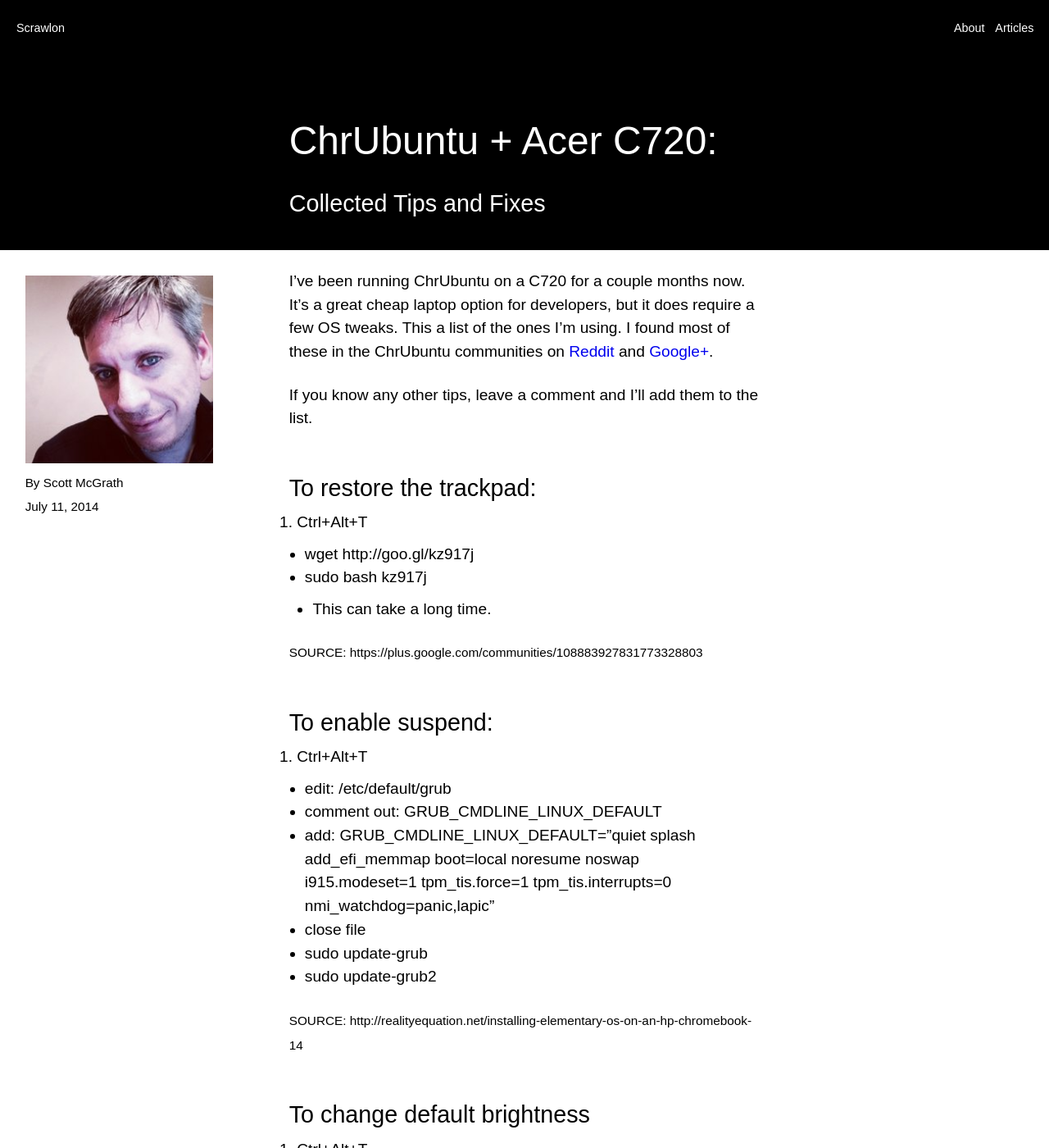
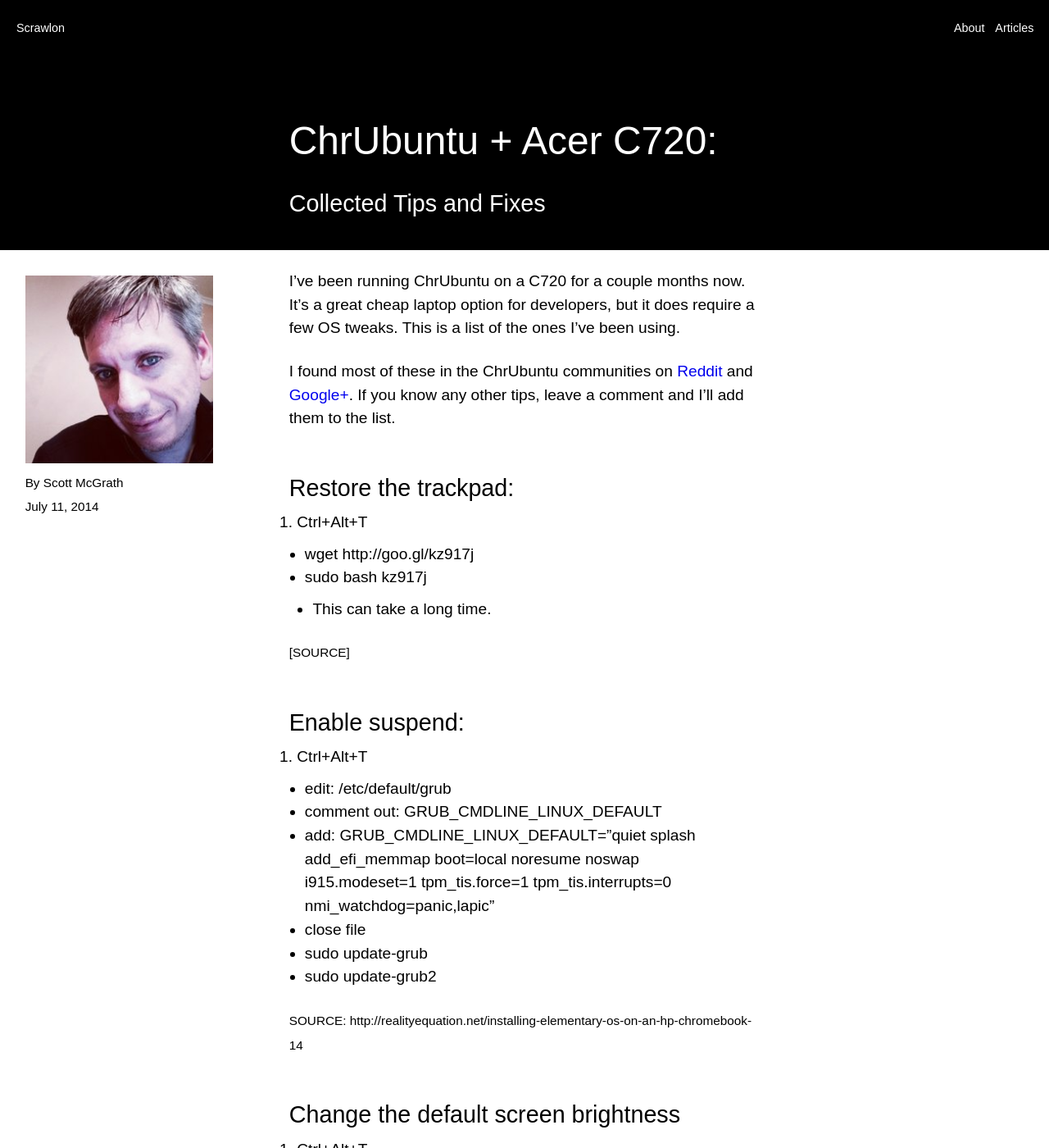
Before and after one commit to scrawlon/scrawlon.github.io, a Jekyll site: the page built from _posts/2014-07-11-chrubuntu-tips.md, in a window 1280 px wide and 1400 px high. Shown: the whole window at 82% size. Built offline with Jekyll 4.4.1, drawn with Linux system fonts in a browser that asks for light colours; Markdown is read by kramdown in place of the engine named in the settings; comment, search, counter and statistics services are not loaded; some of the changed text lies outside the part shown.

Commit message:
Edit Chrubuntu Tips

```diff
--- a/_posts/2014-07-11-chrubuntu-tips.md
+++ b/_posts/2014-07-11-chrubuntu-tips.md
@@ -11,26 +11,28 @@
 
 I've been running ChrUbuntu on a C720 for a couple months now.
 It's a great cheap laptop option for developers, but it does require a few
-OS tweaks. This a list of the ones I'm using. I found most of these in the
+OS tweaks. This is a list of the ones I've been using.
+
+I found most of these in the
 ChrUbuntu communities on [Reddit] and [Google+].
-
 If you know any other tips, leave a comment and I'll add them to the list.
 
 [Reddit]: http://www.reddit.com/r/Chrubuntu
 [Google+]: https://plus.google.com/communities/108883927831773328803
 
-####To restore the trackpad:
+####Restore the trackpad:
 1. Ctrl+Alt+T
 * wget http://goo.gl/kz917j
 * sudo bash kz917j
   * This can take a long time.
   <p>
     <small>
-      SOURCE: https://plus.google.com/communities/108883927831773328803
+      [SOURCE]
     </small>
   </p>
+[SOURCE]: https://plus.google.com/communities/108883927831773328803
 
-####To enable suspend:
+####Enable suspend:
 1. Ctrl+Alt+T
 * edit: /etc/default/grub
 * comment out: GRUB_CMDLINE_LINUX_DEFAULT
@@ -44,7 +46,7 @@
   </small>
 </p>
 
-####To change default brightness
+####Change the default screen brightness
 1. Ctrl+Alt+T
 * sudo vim /etc/rc.local
 * edit: echo 300 > /sys/class/backlight/intel_backlight/brightness
@@ -58,7 +60,7 @@
         </small>
       </p>
 
-####To remap search key to shift key
+####Remap the search key to shift key
 1. Ctrl+Alt+T
 * xmodmap -e "keycode 133 = Shift_L"
   * Unfortunately, this is a temporary fix. You'll need to rerun this command at every reboot.
@@ -78,7 +80,7 @@
   </small>
 </p>
 
-####To mute the annoying login sound
+####Mute the annoying login sound
 1. On the login screen, before you enter your User Name and Password,
 go to the speaker icon in upper right-hand corner of your screen and select mute.
   * From now on the audio will be muted on the login screen. Audio will return to normal once you're logged in.
```
